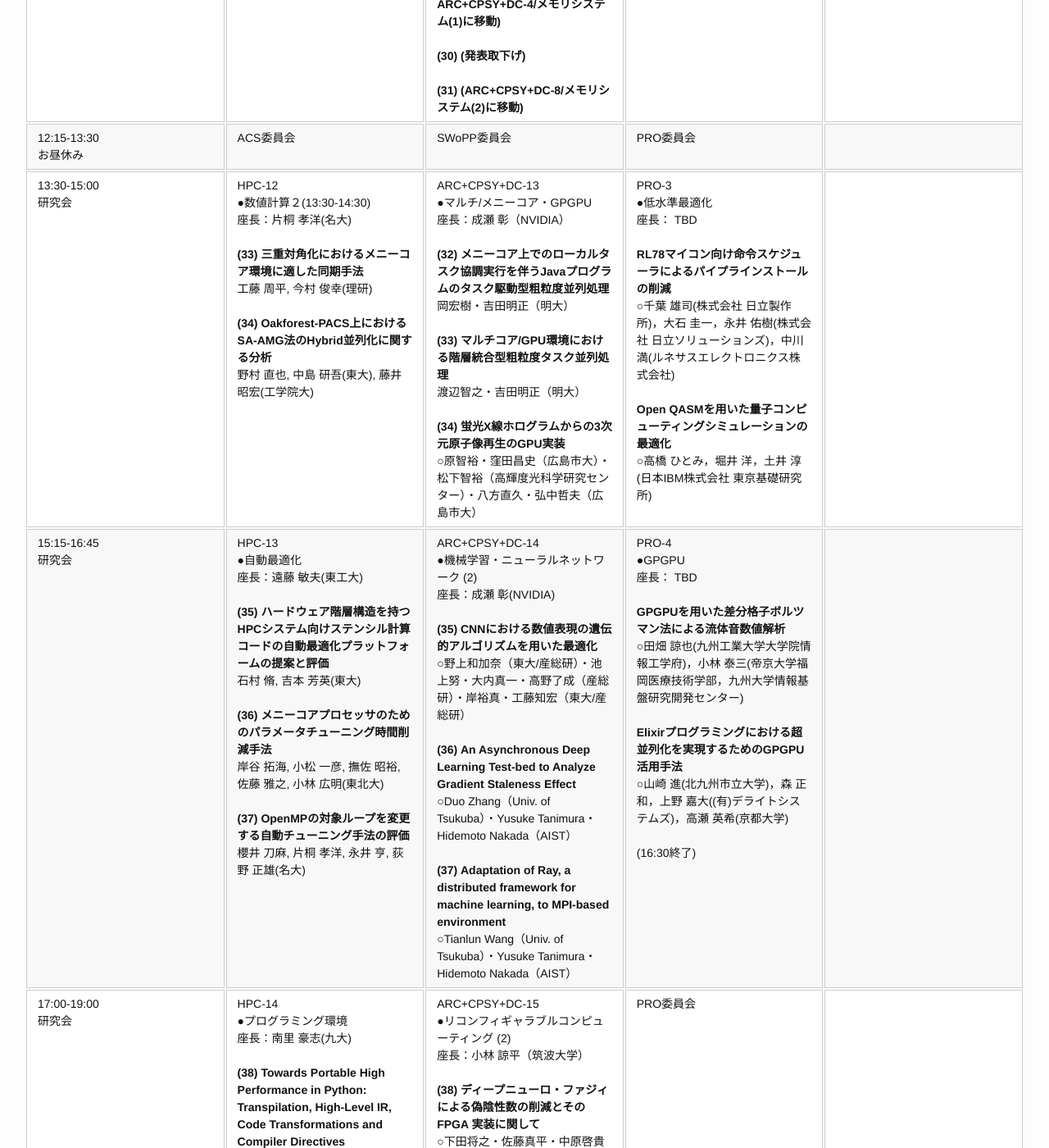
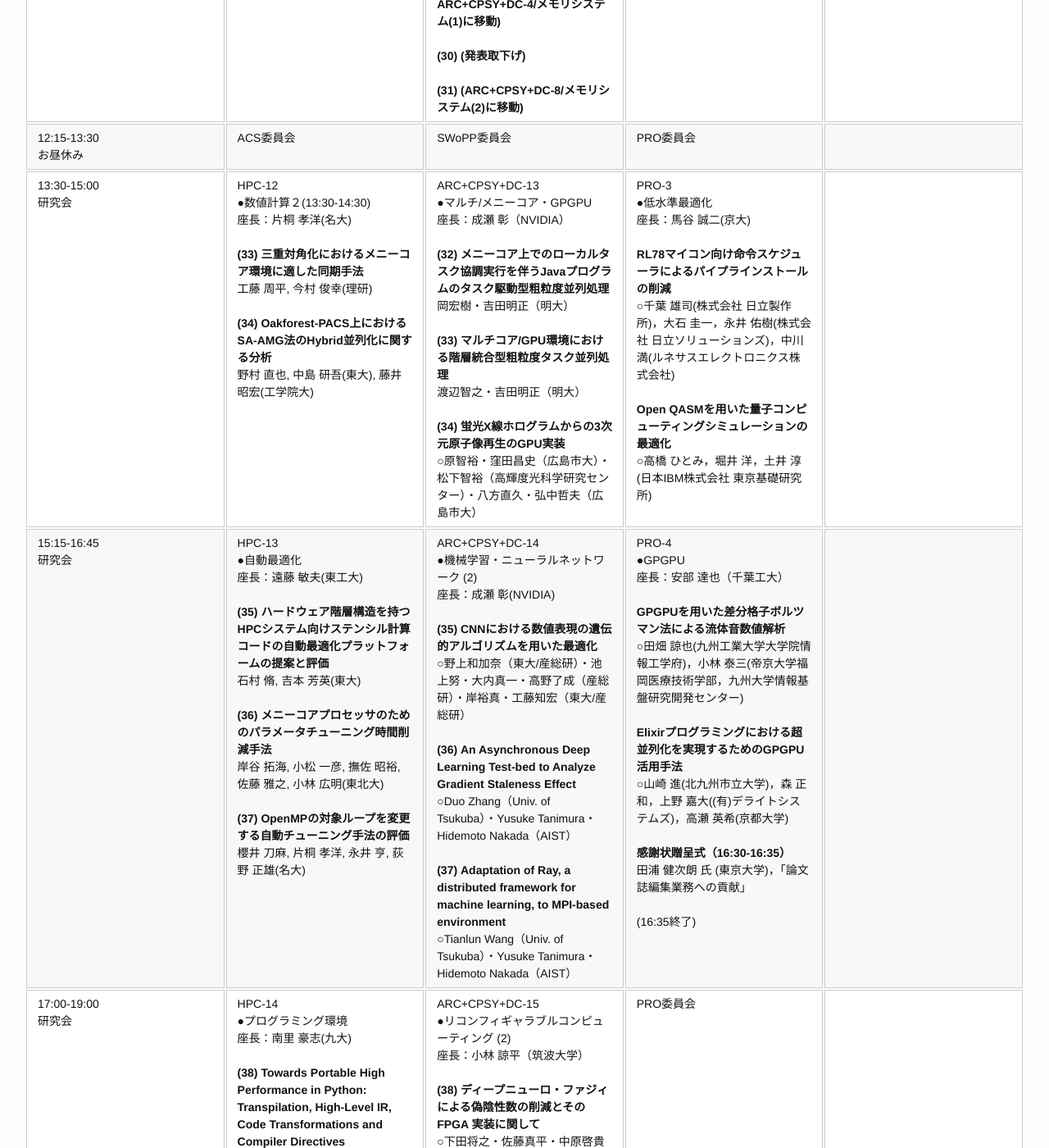
Before and after one commit to swopp/swopp.github.io, a Jekyll site: the page built from 2018/schedule-details.md, in a window 1280 px wide and 1400 px high, scrolled down 7042 px. Shown: the whole window at 82% size. Built offline with Jekyll 4.4.1, drawn with Linux system fonts in a browser that asks for light colours; some of the changed text lies outside the part shown.

Commit message:
add PRO chairs and a ceremony info.

```diff
--- a/2018/schedule-details.md
+++ b/2018/schedule-details.md
@@ -55,9 +55,9 @@ permalink: /2018/program/
 | 時間                                                    | ホール           | 大広間            | 第３会議室         | 第１会議室   |
 |---------------------------------------------------------|------------------|-------------------|--------------------|--------------|
 | 09:00-09:30<br/>受付 & 会場準備                         | 準備             | 準備              | 準備               |              |
-| 09:30-10:30<br/>研究会                                  | HPC-10<br />●機械学習３<br />座長：塙 敏博(東大)<br /><br />**(28) 機械学習による計算機トレースの自動生成**<br />土川 稔生, 大山 洋介, 野村 哲弘(東工大), 松岡 聡(理研/東工大)<br /><br />**(29) Overcoming Generalization Gap in Large Mini-Batch Training of Deep Neural Networks**<br />Satish Kumar Jaiswal, Kenjiro Taura(Univ. of Tokyo)          | ARC+CPSY+DC-11<br />●<br />座長：未定<br /><br />(発表はありません)   | PRO-1<br />●言語処理系<br />座長： TBD<br /><br />(9:15開始)<br /><br />**手続き型動的型付け言語に対するリージョン推論の導入**<br />○齋地 崇大，前田 敦司(筑波大学システム情報工学研究科)<br /><br />**拡張SC言語で記述したSchemeインタプリタによる移植性に優れた計算状態操作機構の評価**<br />○八杉 昌宏(九州工業大学大学院情報工学研究院)，池内 嶺知(九州工業大学九州工業大学情報工学部知能情報工学科)，平石 拓(京都大学学術情報メディアセンター)，小宮 常康(電気通信大学大学院情報理工学研究科)             |              |
-| 10:45-12:15<br/>研究会                                  | HPC-11<br />●GPU<br />座長：高橋 大介(筑波大)<br /><br />**(30) GPUメモリ管理の実行時最適化による大規模深層学習の高速化**<br />伊藤 祐貴(東工大), 今井 晴基, レドゥック トゥン, 根岸 康, 河内谷 清久仁(日本アイ・ビー・エム), 松宮 遼, 遠藤 敏夫(東工大)<br /><br />**(31) GPGPU向け2値画像の同時連結成分抽出方式の提案と実装**<br />木綱 啓人, 佐藤 裕幸(岩手県立大)<br /><br />**(32) GPGPUによる高精度行列‐行列積アルゴリズムのためのBatched BLASを用いた実装方式の提案**<br />石黒 史也, 片桐 孝洋(名大), 大島 聡史(九大), 永井 亨, 荻野 正雄(名大)          | ARC+CPSY+DC-12<br />●計算方式・デバイス技術<br />座長：津邑 公暁（名工大）<br /><br />(11:15開始)<br /><br />**(27) 単一磁束量子回路に基づくゲートレベル・パイプライン算術論理演算器の設計とエネルギー効率評価**<br />田中雅光（名大）・石田浩貴（九大）・長岡一起・村瀬健・佐野京祐（名大）・小野貴継・井上弘士（九大）・藤巻朗（名大）<br /><br />**(28) 動的タイム・ボローイングを可能にするクロッキング方式のプロセッサへの適用**<br />神保潮（総合研究大学院大学）・五島正裕（NII）・塩谷亮太（名大）<br /><br />**(29) (発表者都合によりARC+CPSY+DC-4/メモリシステム(1)に移動)**<br /><br />**(30) (発表取下げ)**<br /><br />**(31) (ARC+CPSY+DC-8/メモリシステム(2)に移動)**   | PRO-2<br />●並列処理<br />座長： TBD<br /><br />**Ruby向け並列化機構Guildの試作**<br />○笹田 耕一(クックパッド株式会社)<br /><br />**OPG を利用したアドホックな並列データ処理系**<br />○リュウ ケイコウ，井原 央翔，田浦 健次朗(東京大学大学院情報理工学系研究科)             |              |
+| 09:30-10:30<br/>研究会                                  | HPC-10<br />●機械学習３<br />座長：塙 敏博(東大)<br /><br />**(28) 機械学習による計算機トレースの自動生成**<br />土川 稔生, 大山 洋介, 野村 哲弘(東工大), 松岡 聡(理研/東工大)<br /><br />**(29) Overcoming Generalization Gap in Large Mini-Batch Training of Deep Neural Networks**<br />Satish Kumar Jaiswal, Kenjiro Taura(Univ. of Tokyo)          | ARC+CPSY+DC-11<br />●<br />座長：未定<br /><br />(発表はありません)   | PRO-1<br />●言語処理系<br />座長：鵜川 始陽(高知工科大)<br /><br />(9:15開始)<br /><br />**手続き型動的型付け言語に対するリージョン推論の導入**<br />○齋地 崇大，前田 敦司(筑波大学システム情報工学研究科)<br /><br />**拡張SC言語で記述したSchemeインタプリタによる移植性に優れた計算状態操作機構の評価**<br />○八杉 昌宏(九州工業大学大学院情報工学研究院)，池内 嶺知(九州工業大学九州工業大学情報工学部知能情報工学科)，平石 拓(京都大学学術情報メディアセンター)，小宮 常康(電気通信大学大学院情報理工学研究科)             |              |
+| 10:45-12:15<br/>研究会                                  | HPC-11<br />●GPU<br />座長：高橋 大介(筑波大)<br /><br />**(30) GPUメモリ管理の実行時最適化による大規模深層学習の高速化**<br />伊藤 祐貴(東工大), 今井 晴基, レドゥック トゥン, 根岸 康, 河内谷 清久仁(日本アイ・ビー・エム), 松宮 遼, 遠藤 敏夫(東工大)<br /><br />**(31) GPGPU向け2値画像の同時連結成分抽出方式の提案と実装**<br />木綱 啓人, 佐藤 裕幸(岩手県立大)<br /><br />**(32) GPGPUによる高精度行列‐行列積アルゴリズムのためのBatched BLASを用いた実装方式の提案**<br />石黒 史也, 片桐 孝洋(名大), 大島 聡史(九大), 永井 亨, 荻野 正雄(名大)          | ARC+CPSY+DC-12<br />●計算方式・デバイス技術<br />座長：津邑 公暁（名工大）<br /><br />(11:15開始)<br /><br />**(27) 単一磁束量子回路に基づくゲートレベル・パイプライン算術論理演算器の設計とエネルギー効率評価**<br />田中雅光（名大）・石田浩貴（九大）・長岡一起・村瀬健・佐野京祐（名大）・小野貴継・井上弘士（九大）・藤巻朗（名大）<br /><br />**(28) 動的タイム・ボローイングを可能にするクロッキング方式のプロセッサへの適用**<br />神保潮（総合研究大学院大学）・五島正裕（NII）・塩谷亮太（名大）<br /><br />**(29) (発表者都合によりARC+CPSY+DC-4/メモリシステム(1)に移動)**<br /><br />**(30) (発表取下げ)**<br /><br />**(31) (ARC+CPSY+DC-8/メモリシステム(2)に移動)**   | PRO-2<br />●並列処理<br />座長：松崎 公紀(高知工科大)<br /><br />**Ruby向け並列化機構Guildの試作**<br />○笹田 耕一(クックパッド株式会社)<br /><br />**OPG を利用したアドホックな並列データ処理系**<br />○リュウ ケイコウ，井原 央翔，田浦 健次朗(東京大学大学院情報理工学系研究科)             |              |
 | 12:15-13:30<br/>お昼休み                                | ACS委員会        | SWoPP委員会       | PRO委員会          |              |
-| 13:30-15:00<br/>研究会                                  | HPC-12<br />●数値計算２(13:30-14:30)<br />座長：片桐 孝洋(名大)<br /><br />**(33) 三重対角化におけるメニーコア環境に適した同期手法**<br />工藤 周平, 今村 俊幸(理研)<br /><br />**(34) Oakforest-PACS上におけるSA-AMG法のHybrid並列化に関する分析**<br />野村 直也, 中島 研吾(東大), 藤井 昭宏(工学院大)          | ARC+CPSY+DC-13<br />●マルチ/メニーコア・GPGPU<br />座長：成瀬 彰（NVIDIA）<br /><br />**(32) メニーコア上でのローカルタスク協調実行を伴うJavaプログラムのタスク駆動型粗粒度並列処理**<br />岡宏樹・吉田明正（明大）<br /><br />**(33) マルチコア/GPU環境における階層統合型粗粒度タスク並列処理**<br />渡辺智之・吉田明正（明大）<br /><br />**(34) 蛍光X線ホログラムからの3次元原子像再生のGPU実装**<br />○原智裕・窪田昌史（広島市大）・松下智裕（高輝度光科学研究センター）・八方直久・弘中哲夫（広島市大）   | PRO-3<br />●低水準最適化<br />座長： TBD<br /><br />**RL78マイコン向け命令スケジューラによるパイプラインストールの削減**<br />○千葉 雄司(株式会社 日立製作所)，大石 圭一，永井 佑樹(株式会社 日立ソリューションズ)，中川 満(ルネサスエレクトロニクス株式会社)<br /><br />**Open QASMを用いた量子コンピューティングシミュレーションの最適化**<br />○高橋 ひとみ，堀井 洋，土井 淳(日本IBM株式会社 東京基礎研究所)             |              |
-| 15:15-16:45<br/>研究会                                  | HPC-13<br />●自動最適化<br />座長：遠藤 敏夫(東工大)<br /><br />**(35) ハードウェア階層構造を持つHPCシステム向けステンシル計算コードの自動最適化プラットフォームの提案と評価**<br />石村 脩, 吉本 芳英(東大)<br /><br />**(36) メニーコアプロセッサのためのパラメータチューニング時間削減手法**<br />岸谷 拓海, 小松 一彦, 撫佐 昭裕, 佐藤 雅之, 小林 広明(東北大)<br /><br />**(37) OpenMPの対象ループを変更する自動チューニング手法の評価**<br />櫻井 刀麻, 片桐 孝洋, 永井 亨, 荻野 正雄(名大)          | ARC+CPSY+DC-14<br />●機械学習・ニューラルネットワーク (2)<br />座長：成瀬 彰(NVIDIA)<br /><br />**(35) CNNにおける数値表現の遺伝的アルゴリズムを用いた最適化**<br />○野上和加奈（東大/産総研）・池上努・大内真一・高野了成（産総研）・岸裕真・工藤知宏（東大/産総研）<br /><br />**(36) An Asynchronous Deep Learning Test-bed to Analyze Gradient Staleness Effect**<br />○Duo Zhang（Univ. of Tsukuba）・Yusuke Tanimura・Hidemoto Nakada（AIST）<br /><br />**(37) Adaptation of Ray, a distributed framework for machine learning, to MPI-based environment**<br />○Tianlun Wang（Univ. of Tsukuba）・Yusuke Tanimura・Hidemoto Nakada（AIST）   | PRO-4<br />●GPGPU<br />座長： TBD<br /><br />**GPGPUを用いた差分格子ボルツマン法による流体音数値解析**<br />○田畑 諒也(九州工業大学大学院情報工学府)，小林 泰三(帝京大学福岡医療技術学部，九州大学情報基盤研究開発センター)<br /><br />**Elixirプログラミングにおける超並列化を実現するためのGPGPU活用手法**<br />○山崎 進(北九州市立大学)，森 正和，上野 嘉大((有)デライトシステムズ)，高瀬 英希(京都大学)<br /><br />(16:30終了)             |              |
+| 13:30-15:00<br/>研究会                                  | HPC-12<br />●数値計算２(13:30-14:30)<br />座長：片桐 孝洋(名大)<br /><br />**(33) 三重対角化におけるメニーコア環境に適した同期手法**<br />工藤 周平, 今村 俊幸(理研)<br /><br />**(34) Oakforest-PACS上におけるSA-AMG法のHybrid並列化に関する分析**<br />野村 直也, 中島 研吾(東大), 藤井 昭宏(工学院大)          | ARC+CPSY+DC-13<br />●マルチ/メニーコア・GPGPU<br />座長：成瀬 彰（NVIDIA）<br /><br />**(32) メニーコア上でのローカルタスク協調実行を伴うJavaプログラムのタスク駆動型粗粒度並列処理**<br />岡宏樹・吉田明正（明大）<br /><br />**(33) マルチコア/GPU環境における階層統合型粗粒度タスク並列処理**<br />渡辺智之・吉田明正（明大）<br /><br />**(34) 蛍光X線ホログラムからの3次元原子像再生のGPU実装**<br />○原智裕・窪田昌史（広島市大）・松下智裕（高輝度光科学研究センター）・八方直久・弘中哲夫（広島市大）   | PRO-3<br />●低水準最適化<br />座長：馬谷 誠二(京大)<br /><br />**RL78マイコン向け命令スケジューラによるパイプラインストールの削減**<br />○千葉 雄司(株式会社 日立製作所)，大石 圭一，永井 佑樹(株式会社 日立ソリューションズ)，中川 満(ルネサスエレクトロニクス株式会社)<br /><br />**Open QASMを用いた量子コンピューティングシミュレーションの最適化**<br />○高橋 ひとみ，堀井 洋，土井 淳(日本IBM株式会社 東京基礎研究所)             |              |
+| 15:15-16:45<br/>研究会                                  | HPC-13<br />●自動最適化<br />座長：遠藤 敏夫(東工大)<br /><br />**(35) ハードウェア階層構造を持つHPCシステム向けステンシル計算コードの自動最適化プラットフォームの提案と評価**<br />石村 脩, 吉本 芳英(東大)<br /><br />**(36) メニーコアプロセッサのためのパラメータチューニング時間削減手法**<br />岸谷 拓海, 小松 一彦, 撫佐 昭裕, 佐藤 雅之, 小林 広明(東北大)<br /><br />**(37) OpenMPの対象ループを変更する自動チューニング手法の評価**<br />櫻井 刀麻, 片桐 孝洋, 永井 亨, 荻野 正雄(名大)          | ARC+CPSY+DC-14<br />●機械学習・ニューラルネットワーク (2)<br />座長：成瀬 彰(NVIDIA)<br /><br />**(35) CNNにおける数値表現の遺伝的アルゴリズムを用いた最適化**<br />○野上和加奈（東大/産総研）・池上努・大内真一・高野了成（産総研）・岸裕真・工藤知宏（東大/産総研）<br /><br />**(36) An Asynchronous Deep Learning Test-bed to Analyze Gradient Staleness Effect**<br />○Duo Zhang（Univ. of Tsukuba）・Yusuke Tanimura・Hidemoto Nakada（AIST）<br /><br />**(37) Adaptation of Ray, a distributed framework for machine learning, to MPI-based environment**<br />○Tianlun Wang（Univ. of Tsukuba）・Yusuke Tanimura・Hidemoto Nakada（AIST）   | PRO-4<br />●GPGPU<br />座長：安部 達也（千葉工大）<br /><br />**GPGPUを用いた差分格子ボルツマン法による流体音数値解析**<br />○田畑 諒也(九州工業大学大学院情報工学府)，小林 泰三(帝京大学福岡医療技術学部，九州大学情報基盤研究開発センター)<br /><br />**Elixirプログラミングにおける超並列化を実現するためのGPGPU活用手法**<br />○山崎 進(北九州市立大学)，森 正和，上野 嘉大((有)デライトシステムズ)，高瀬 英希(京都大学)<br /><br />**感謝状贈呈式（16:30-16:35）**<br />田浦 健次朗 氏 (東京大学)，「論文誌編集業務への貢献」<br /><br />(16:35終了)             |              |
 | 17:00-19:00<br/>研究会                                  | HPC-14<br />●プログラミング環境<br />座長：南里 豪志(九大)<br /><br />**(38) Towards Portable High Performance in Python: Transpilation, High-Level IR, Code Transformations and Compiler Directives**<br />Mateusz Bysiek(Tokyo Tech/AIST), Mohamed Wahib(AIST), Aleksandr Drozd(Tokyo Tech/AIST), Satoshi Matsuoka(RIKEN/Tokyo Tech/AIST)<br /><br />**(39) SPGenのC言語フロントエンドによるループ最適化と性能評価**<br />李 珍泌, 上野 知洋, 佐藤 三久, 佐野 健太郎(理研)<br /><br />**(40) PGASモデルによるマルチGPU対応OpenMPコンパイラ**<br />中尾 昌広, 村井 均, 佐藤 三久(理研)<br /><br />**(41) PGAS言語XcalableMPによる並列ステンシル計算の高速化**<br />村井 均, 佐藤 三久(理研)          | ARC+CPSY+DC-15<br />●リコンフィギャラブルコンピューティング (2)<br />座長：小林 諒平（筑波大学）<br /><br />**(38) ディープニューロ・ファジィによる偽陰性数の削減とその FPGA 実装に関して**<br />○下田将之・佐藤真平・中原啓貴（東工大）<br /><br />**(39) FPGAを用いたオンライン逐次学習による教師無し異常検知のための高効率化と安定化手法**<br />○塚田峰登（慶大）・近藤正章（東大）・松谷宏紀（慶大）<br /><br />**(40) 各種シリアライゼーションプロトコルのFPGA NICによる高性能化と性能評価**<br />○岩田拓真・松谷宏紀（慶大）<br /><br />**(41) 省電力型不揮発FFを用いた粗粒度再構成可能アクセラレータ**<br />○池添赳治・天野英晴（慶大）・赤池純也・宇佐美公良・工藤優（芝浦工大）・平賀啓三・周藤悠介・屋上公二郎（ソニーセミコンダクタソリューションズ）   | PRO委員会          |              |
```
